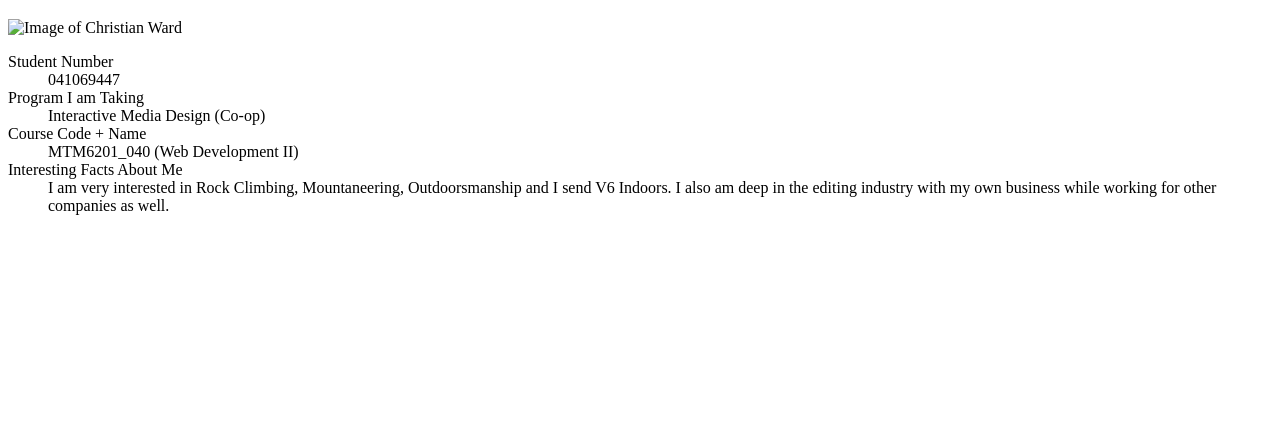
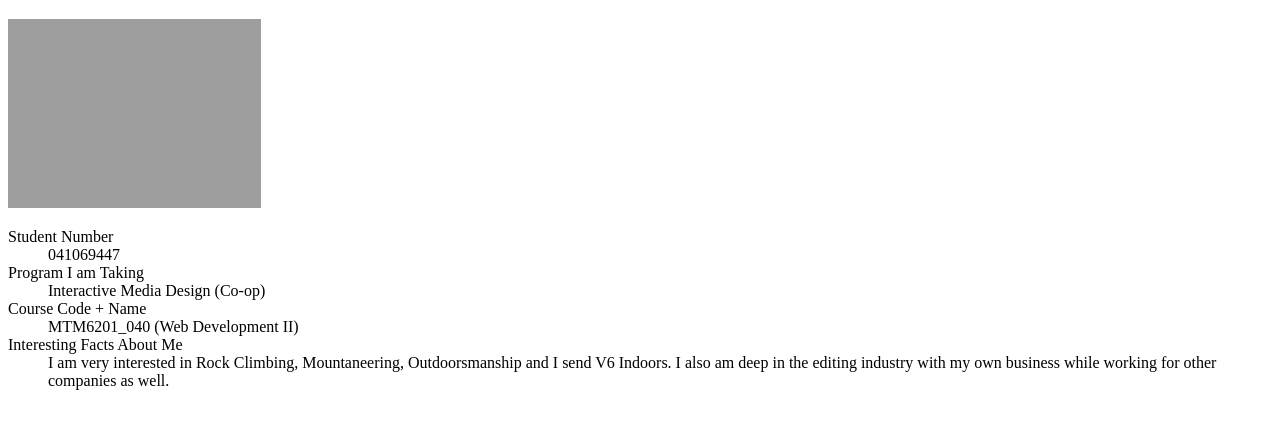
Before and after one commit to ward0368/mtm6201-week1-040, a plain HTML site: page index.html in a window 1280 px wide. Shown: the part 61-490 px from the top of the page. Drawn offline with Linux system fonts and the light colour scheme; the site is published under a folder, as on GitHub Pages, so addresses that start at the root find nothing.

Commit message:
fixes image for web

```diff
--- a/index.html
+++ b/index.html
@@ -13,7 +13,7 @@
 
     <main>
         <!-- Professional Image of Christian Ward -->
-        <img src="/images/PXL_20220817_170654012.PORTRAIT.jpg" alt="Image of Christian Ward" width="20%">
+        <img src="images/PXL_20220817_170654012.PORTRAIT.jpg" alt="Image of Christian Ward" width="20%">
 
         <div>
             <!-- Description list with question answers -->
```
